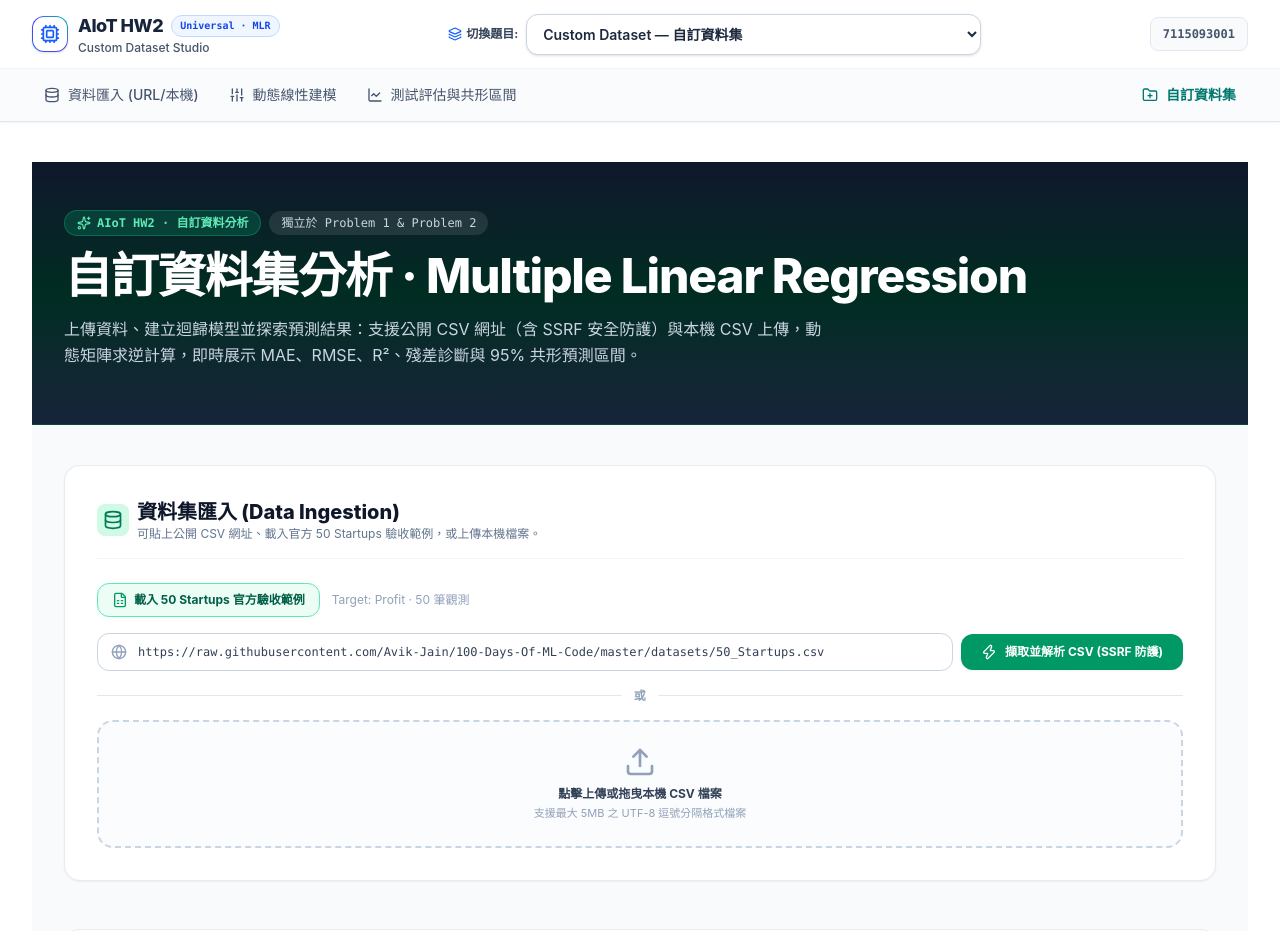
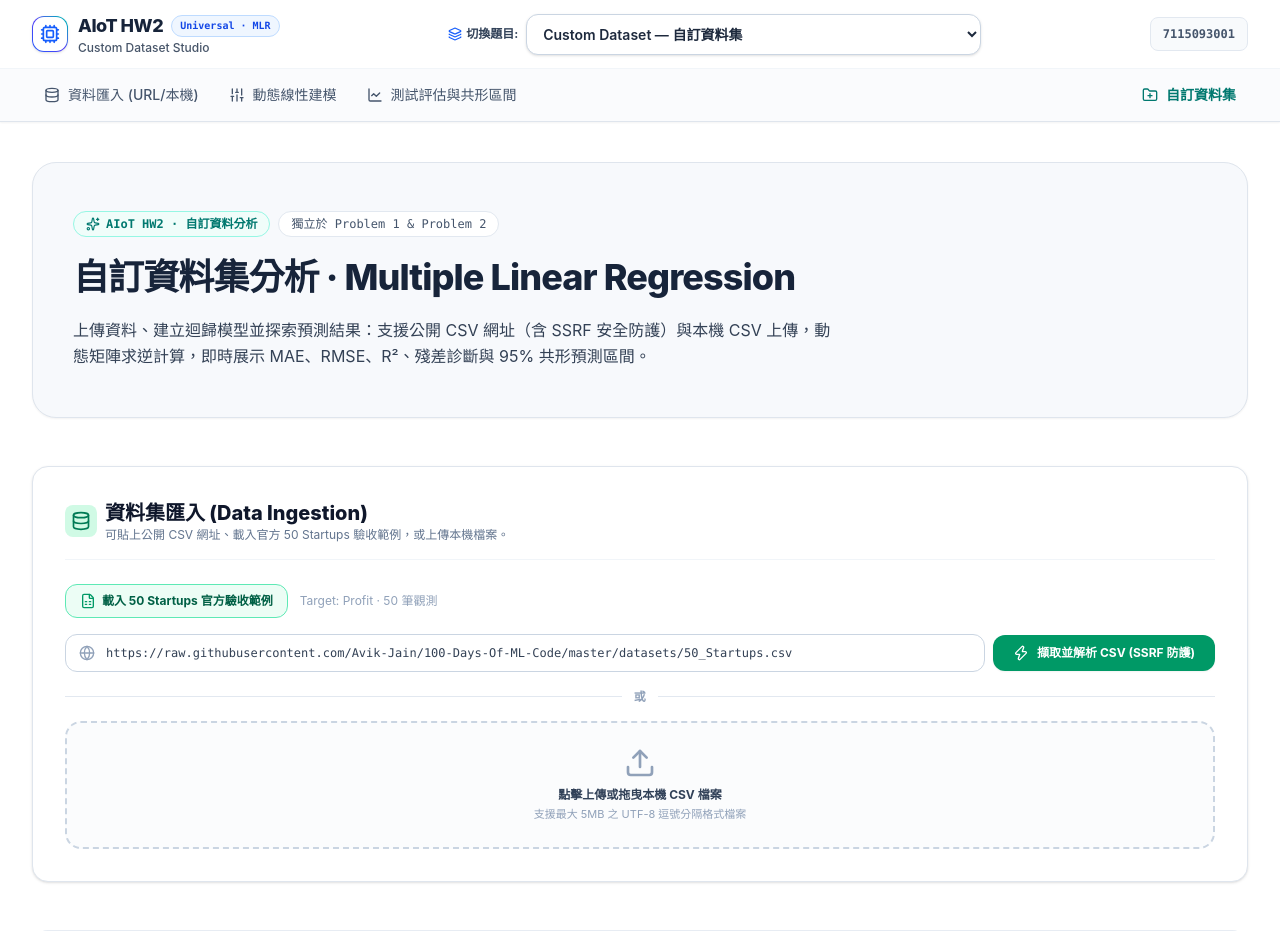
Before and after one commit to Augustine-723/AIoT_HW2, a Next.js app in the folder website/: page /custom-dataset in a window 1280 px wide. Shown: the top 931 px of the page. Built offline with nearby package versions, Linux system fonts and the light colour scheme.

Commit message:
style: unify custom dataset interface with light design system

```diff
--- a/website/app/custom-dataset/page.tsx
+++ b/website/app/custom-dataset/page.tsx
@@ -176,33 +176,33 @@ export default function CustomDatasetPage() {
   };
 
   return (
-    <main className="min-h-screen bg-[#F8FAFC] pb-24">
+    <main className="min-h-screen bg-white pb-16">
       {/* Header Banner */}
-      <section className="bg-gradient-to-b from-slate-900 via-emerald-950 to-[#17243A] text-white pt-12 pb-14 px-4 sm:px-6 lg:px-8 border-b border-emerald-900">
-        <div className="max-w-7xl mx-auto space-y-4">
+      <section className="rounded-3xl border border-[#DFE5ED] bg-[#F7F9FC] text-[#17243A] py-10 sm:py-12 px-5 sm:px-8 lg:px-10 shadow-xs">
+        <div className="max-w-7xl mx-auto space-y-5">
           <div className="flex flex-wrap items-center gap-2">
-            <span className="px-3 py-1 rounded-full text-xs font-mono font-bold bg-emerald-500/20 text-emerald-300 border border-emerald-400/30 flex items-center gap-1.5">
+            <span className="px-3 py-1 rounded-full text-xs font-mono font-bold bg-teal-50 text-teal-700 border border-teal-200 flex items-center gap-1.5">
               <Sparkles className="w-3.5 h-3.5" />
               <span>AIoT HW2 · 自訂資料分析</span>
             </span>
-            <span className="px-3 py-1 rounded-full text-xs font-mono text-slate-300 bg-white/10">
+            <span className="px-3 py-1 rounded-full text-xs font-mono text-slate-600 bg-white border border-slate-200">
               獨立於 Problem 1 & Problem 2
             </span>
           </div>
-          <h1 className="text-3xl sm:text-4xl lg:text-5xl font-extrabold tracking-tight">
+          <h1 className="text-2xl sm:text-4xl font-extrabold tracking-tight text-[#17243A]">
             自訂資料集分析 · Multiple Linear Regression
           </h1>
-          <p className="text-slate-300 text-sm sm:text-base max-w-3xl leading-relaxed">
+          <p className="text-[#334155] text-sm sm:text-base max-w-3xl leading-relaxed">
             上傳資料、建立迴歸模型並探索預測結果：支援公開 CSV 網址（含 SSRF 安全防護）與本機 CSV 上傳，動態矩陣求逆計算，即時展示 MAE、RMSE、R²、殘差診斷與 95% 共形預測區間。
           </p>
         </div>
       </section>
 
       {/* Main Container */}
-      <div className="max-w-7xl mx-auto px-4 sm:px-6 lg:px-8 mt-10 space-y-12">
+      <div className="max-w-7xl mx-auto mt-12 space-y-12">
 
         {/* 1. Data Ingestion Card */}
-        <section id="upload" className="bg-white rounded-2xl border border-slate-200/80 p-6 sm:p-8 shadow-xs space-y-6">
+        <section id="upload" className="bg-white rounded-2xl border border-[#DFE5ED] p-6 sm:p-8 shadow-sm space-y-6">
           <div className="flex items-center gap-2 border-b border-slate-100 pb-4">
             <span className="p-1.5 rounded-lg bg-emerald-100 text-emerald-700">
               <Database className="w-5 h-5" />
@@ -298,7 +298,7 @@ export default function CustomDatasetPage() {
 
         {/* 2. Dataset Preview & Configuration */}
         {dataset && (
-          <section id="model" className="bg-white rounded-2xl border border-slate-200/80 p-6 sm:p-8 shadow-xs space-y-6">
+          <section id="model" className="bg-white rounded-2xl border border-[#DFE5ED] p-6 sm:p-8 shadow-sm space-y-6">
             <div className="flex flex-wrap items-center justify-between gap-4 border-b border-slate-100 pb-4">
               <div className="flex items-center gap-2">
                 <span className="p-1.5 rounded-lg bg-blue-100 text-blue-700">
@@ -451,7 +451,7 @@ export default function CustomDatasetPage() {
 
         {/* 3. Real Training Results & Evaluation */}
         {evaluation && (
-          <section id="eval" className="bg-white rounded-2xl border border-slate-200/80 p-6 sm:p-8 shadow-xs space-y-8">
+          <section id="eval" className="bg-white rounded-2xl border border-[#DFE5ED] p-6 sm:p-8 shadow-sm space-y-8">
             <div className="flex items-center gap-2 border-b border-slate-100 pb-4">
               <span className="p-1.5 rounded-lg bg-emerald-100 text-emerald-700">
                 <LineChart className="w-5 h-5" />
```
